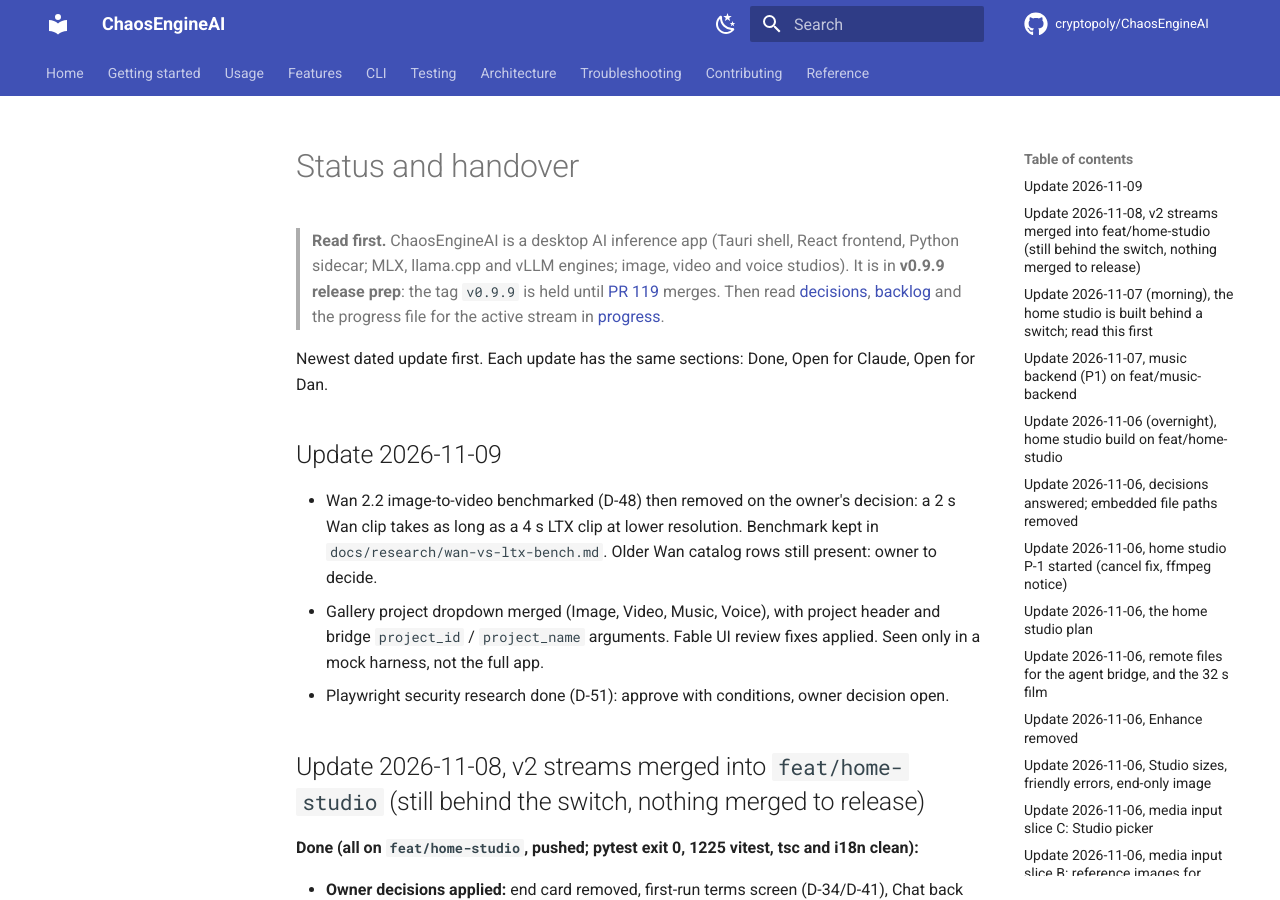
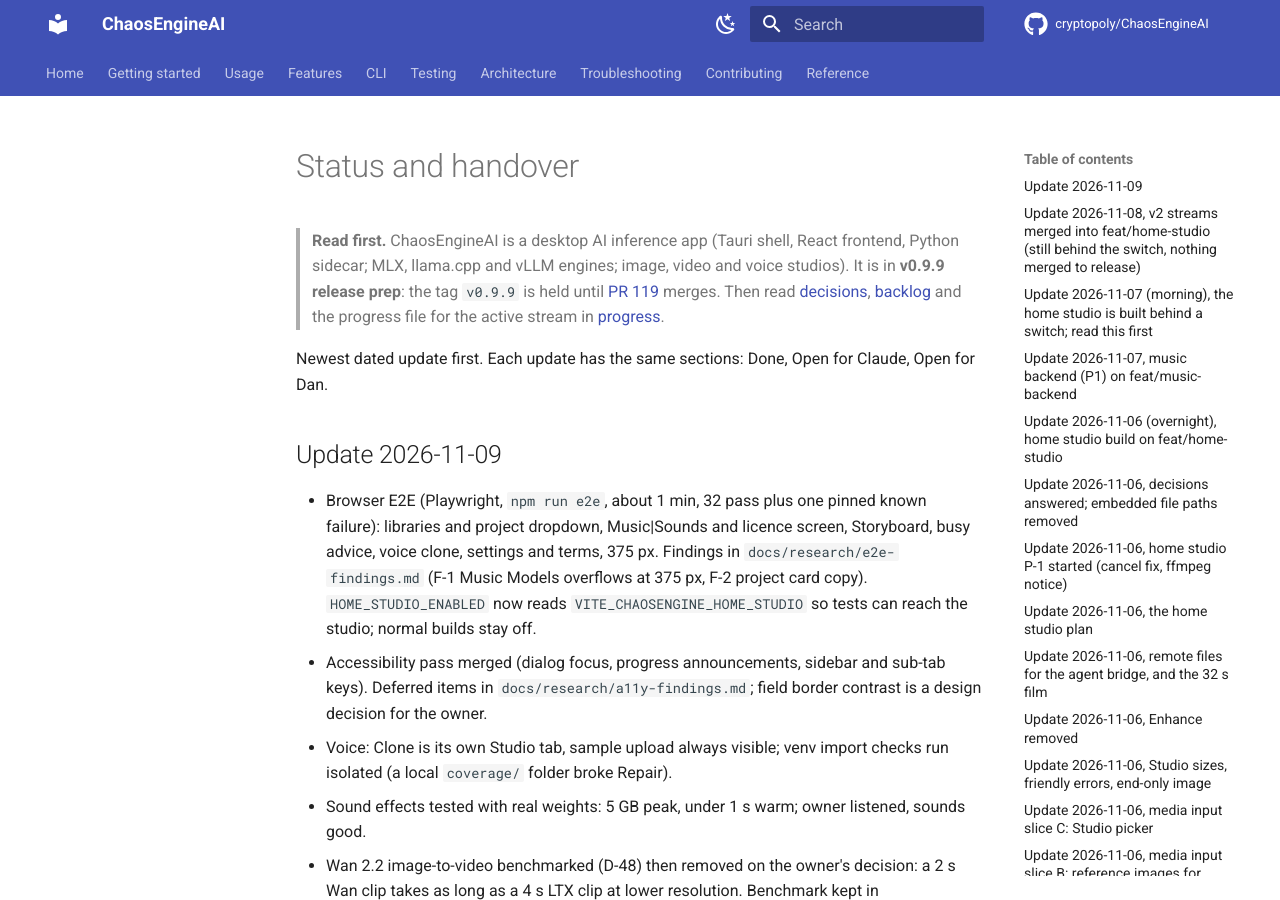
Before and after one commit to cryptopoly/ChaosEngineAI, an MkDocs documentation site: the page built from docs/hub/status.md, in a window 1280 px wide and 900 px high. Built offline with MkDocs 1.6.1 and Material for MkDocs 9.7.7, drawn with Linux system fonts in a browser that asks for light colours; comment, search, counter and statistics services are not loaded.

Commit message:
test(e2e): voice clone spec uses the Clone tab; hub status

```diff
--- a/docs/hub/status.md
+++ b/docs/hub/status.md
@@ -11,6 +11,10 @@
 
 ## Update 2026-11-09
 
+- Browser E2E (Playwright, `npm run e2e`, about 1 min, 32 pass plus one pinned known failure): libraries and project dropdown, Music|Sounds and licence screen, Storyboard, busy advice, voice clone, settings and terms, 375 px. Findings in `docs/research/e2e-findings.md` (F-1 Music Models overflows at 375 px, F-2 project card copy). `HOME_STUDIO_ENABLED` now reads `VITE_CHAOSENGINE_HOME_STUDIO` so tests can reach the studio; normal builds stay off.
+- Accessibility pass merged (dialog focus, progress announcements, sidebar and sub-tab keys). Deferred items in `docs/research/a11y-findings.md`; field border contrast is a design decision for the owner.
+- Voice: Clone is its own Studio tab, sample upload always visible; venv import checks run isolated (a local `coverage/` folder broke Repair).
+- Sound effects tested with real weights: 5 GB peak, under 1 s warm; owner listened, sounds good.
 - Wan 2.2 image-to-video benchmarked (D-48) then removed on the owner's decision: a 2 s Wan clip takes as long as a 4 s LTX clip at lower resolution. Benchmark kept in `docs/research/wan-vs-ltx-bench.md`. Older Wan catalog rows still present: owner to decide.
 - Gallery project dropdown merged (Image, Video, Music, Voice), with project header and bridge `project_id` / `project_name` arguments. Fable UI review fixes applied. Seen only in a mock harness, not the full app.
 - Playwright security research done (D-51): approve with conditions, owner decision open.
```
Also changed, not shown: 1 other file.
